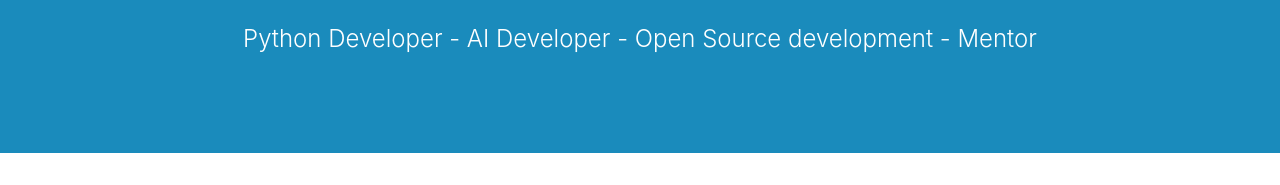
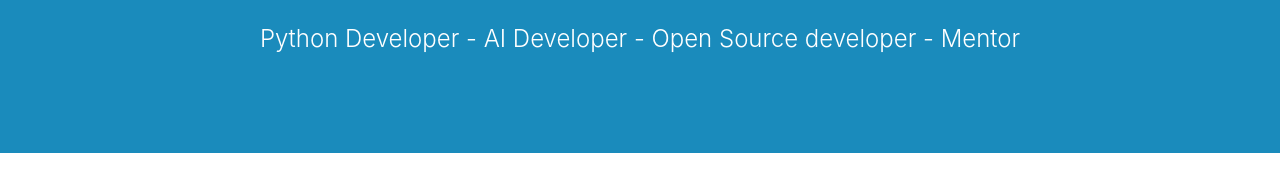
Before and after one commit to pranayjoshi/pranayjoshi.github.io, a plain HTML site: page index.html in a window 1280 px wide. Shown: the part 615-800 px from the top of the page. Drawn offline with nearby package versions, Linux system fonts and the light colour scheme; a web font is replaced by a local one.

Commit message:
Update index.html

```diff
--- a/index.html
+++ b/index.html
@@ -43,7 +43,7 @@
                     <div class="divider-custom-line"></div>
                 </div>
                 <!-- Masthead Subheading-->
-                <p class="pre-wrap masthead-subheading font-weight-light mb-0">Python Developer - AI Developer - Open Source development - Mentor</p>
+                <p class="pre-wrap masthead-subheading font-weight-light mb-0">Python Developer - AI Developer - Open Source developer - Mentor</p>
             </div>
         </header>
         <section class="page-section portfolio" id="portfolio">
```
